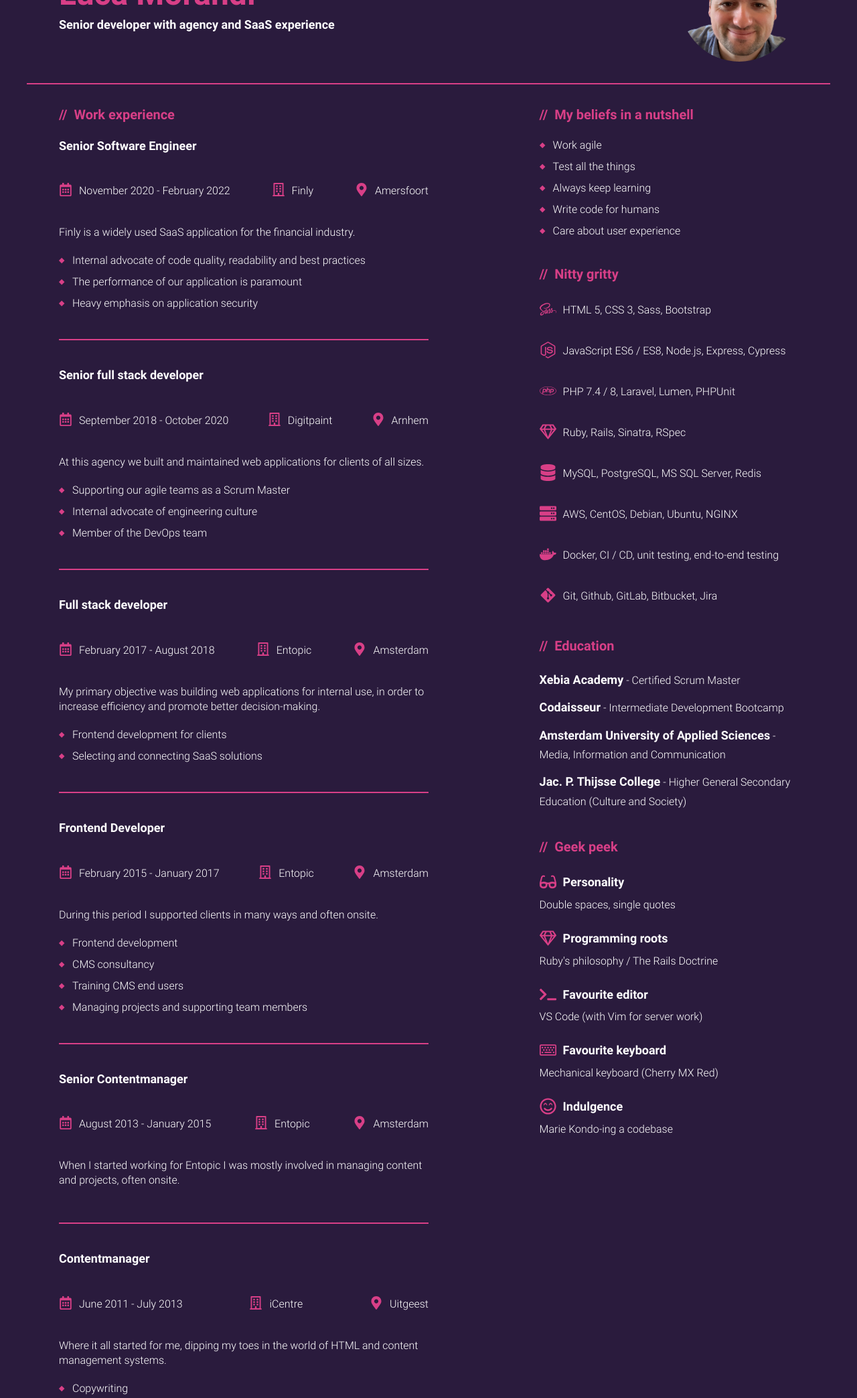
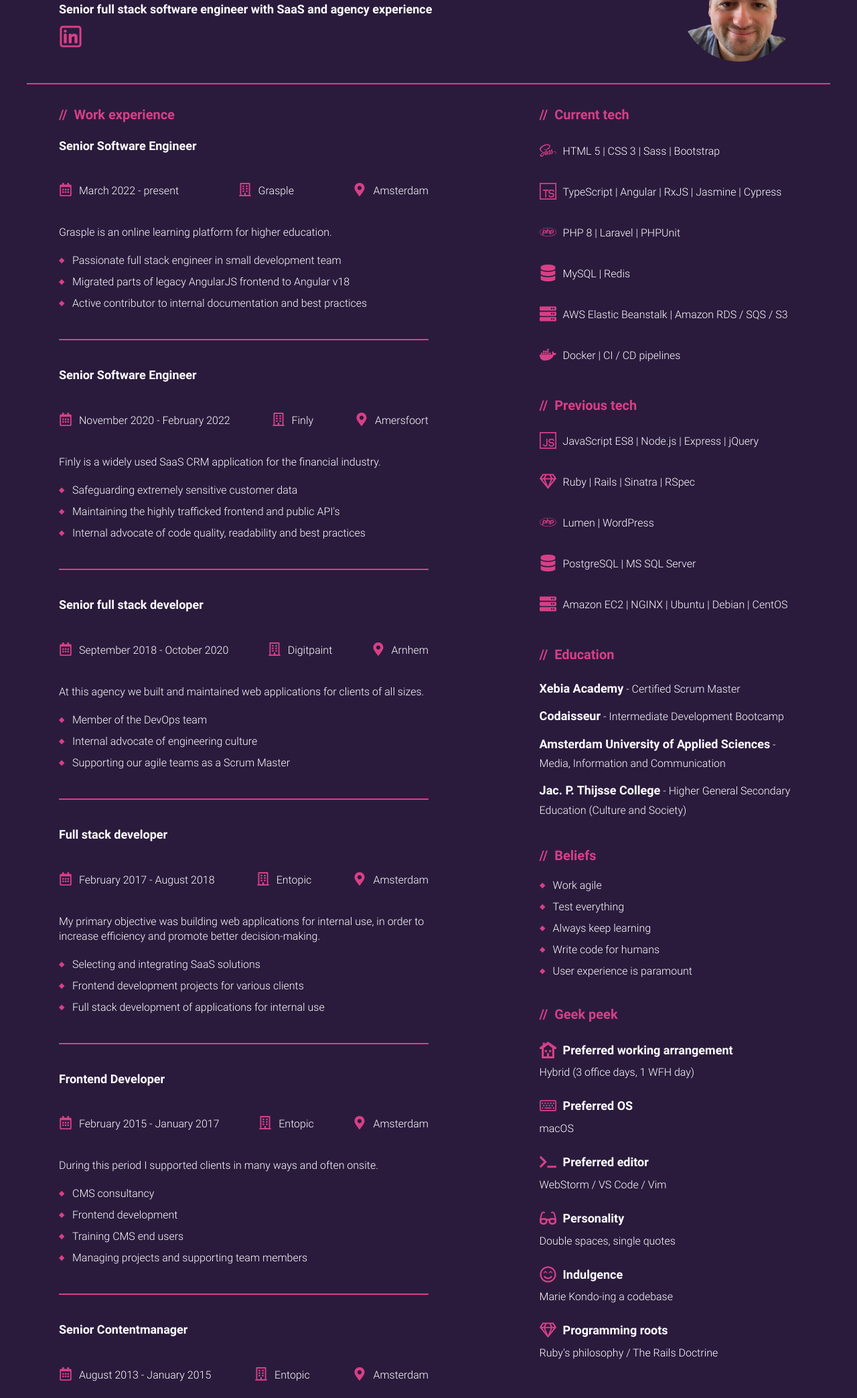
Before and after one commit to LucaMorandi/resume, a website built with webpack: page src/index.html in a window 1280 px wide. Shown: the part 116-2203 px from the top of the page at 67% size. Built offline with nearby package versions, Linux system fonts and the light colour scheme.

Commit message:
Changed: Update experience

```diff
--- a/src/index.html
+++ b/src/index.html
@@ -14,15 +14,37 @@
     <header class="header">
       <div class="header__content">
         <h1 class="header__title">Luca Morandi</h1>
-        <span class="header__subtitle">Senior developer with agency and SaaS experience</span>
+        <span class="header__subtitle">Senior full stack software engineer with SaaS and agency experience</span>
+        <a href="https://www.linkedin.com/in/lucamorandi/" target="_blank" title="View my LinkedIn profile">
+          <img class="header__logo" src="images/icons/linkedin.svg" />
+        </a>
       </div>
       <img class="header__image" src="images/me.png" />
     </header>
 
     <div class="resume">
       <main class="main-content">
+        <h2 class="title">Work experience</h2>
+
         <div class="experience">
-          <h2 class="title">Work experience</h2>
+          <h3 class="experience__title">Senior Software Engineer</h3>
+
+          <div class="experience__meta">
+            <span class="experience__date">March 2022 - present</span>
+            <span class="experience__company">Grasple</span>
+            <span class="experience__location">Amsterdam</span>
+          </div>
+
+          <p class="experience__description">Grasple is an online learning platform for higher education.</p>
+
+          <ul class="experience__summary">
+            <li class="experience__item">Passionate full stack engineer in small development team</li>
+            <li class="experience__item">Migrated parts of legacy AngularJS frontend to Angular v18</li>
+            <li class="experience__item">Active contributor to internal documentation and best practices</li>
+          </ul>
+        </div>
+
+        <div class="experience">
           <h3 class="experience__title">Senior Software Engineer</h3>
 
           <div class="experience__meta">
@@ -31,12 +53,12 @@
             <span class="experience__location">Amersfoort</span>
           </div>
 
-          <p class="experience__description">Finly is a widely used SaaS application for the financial industry.</p>
+          <p class="experience__description">Finly is a widely used SaaS CRM application for the financial industry.</p>
 
           <ul class="experience__summary">
+            <li class="experience__item">Safeguarding extremely sensitive customer data</li>
+            <li class="experience__item">Maintaining the highly trafficked frontend and public API's</li>
             <li class="experience__item">Internal advocate of code quality, readability and best practices</li>
-            <li class="experience__item">The performance of our application is paramount</li>
-            <li class="experience__item">Heavy emphasis on application security</li>
           </ul>
         </div>
 
@@ -52,9 +74,9 @@
           <p class="experience__description">At this agency we built and maintained web applications for clients of all sizes.</p>
 
           <ul class="experience__summary">
+            <li class="experience__item">Member of the DevOps team</li>
+            <li class="experience__item">Internal advocate of engineering culture</li>
             <li class="experience__item">Supporting our agile teams as a Scrum Master</li>
-            <li class="experience__item">Internal advocate of engineering culture</li>
-            <li class="experience__item">Member of the DevOps team</li>
           </ul>
         </div>
 
@@ -70,8 +92,9 @@
           <p class="experience__description">My primary objective was building web applications for internal use, in order to increase efficiency and promote better decision-making.</p>
 
           <ul class="experience__summary">
-            <li class="experience__item">Frontend development for clients</li>
-            <li class="experience__item">Selecting and connecting SaaS solutions</li>
+            <li class="experience__item">Selecting and integrating SaaS solutions</li>
+            <li class="experience__item">Frontend development projects for various clients</li>
+            <li class="experience__item">Full stack development of applications for internal use</li>
           </ul>
         </div>
 
@@ -87,8 +110,8 @@
           <p class="experience__description">During this period I supported clients in many ways and often onsite.</p>
 
           <ul class="experience__summary">
+            <li class="experience__item">CMS consultancy</li>
             <li class="experience__item">Frontend development</li>
-            <li class="experience__item">CMS consultancy</li>
             <li class="experience__item">Training CMS end users</li>
             <li class="experience__item">Managing projects and supporting team members</li>
           </ul>
@@ -103,7 +126,12 @@
             <span class="experience__location">Amsterdam</span>
           </div>
 
-          <p class="experience__description">When I started working for Entopic I was mostly involved in managing content and projects, often onsite.</p>
+          <p class="experience__description">When I started at Entopic I mostly managed content and projects for customers big and small.</p>
+
+          <ul class="experience__summary">
+            <li class="experience__item">Managing content migration projects</li>
+            <li class="experience__item">Managing content in various CMS systems</li>
+          </ul>
         </div>
 
         <div class="experience">
@@ -119,57 +147,61 @@
 
           <ul class="experience__summary">
             <li class="experience__item">Copywriting</li>
+            <li class="experience__item">Search engine optimization</li>
             <li class="experience__item">Managing content in Magento</li>
-            <li class="experience__item">Search engine optimization</li>
           </ul>
         </div>
       </main>
 
       <aside class="aside">
-        <div class="facts facts--beliefs">
-          <h2 class="title">My beliefs in a nutshell</h2>
-
-          <ul class="facts__list">
-            <li class="facts__item">Work agile</li>
-            <li class="facts__item">Test all the things</li>
-            <li class="facts__item">Always keep learning</li>
-            <li class="facts__item">Write code for humans</li>
-            <li class="facts__item">Care about user experience</li>
-          </ul>
-        </div>
-
-        <div class="facts facts--details">
-          <h2 class="title">Nitty gritty</h2>
+        <section class="facts facts--details">
+          <h2 class="title">Current tech</h2>
 
           <ul class="facts__list">
             <li class="facts__item">
-              <span class="facts__title facts__title--frontend">HTML 5, CSS 3, Sass, Bootstrap</span>
+              <span class="facts__title facts__title--frontend">HTML 5 | CSS 3 | Sass | Bootstrap</span>
             </li>
             <li class="facts__item">
-              <span class="facts__title facts__title--javascript">JavaScript ES6 / ES8, Node.js, Express, Cypress</span>
+              <span class="facts__title facts__title--ts">TypeScript | Angular | RxJS | Jasmine | Cypress</span>
             </li>
             <li class="facts__item">
-              <span class="facts__title facts__title--php">PHP 7.4 / 8, Laravel, Lumen, PHPUnit</span>
+              <span class="facts__title facts__title--php">PHP 8 | Laravel | PHPUnit</span>
             </li>
             <li class="facts__item">
-              <span class="facts__title facts__title--ruby">Ruby, Rails, Sinatra, RSpec</span>
+              <span class="facts__title facts__title--db">MySQL | Redis</span>
             </li>
             <li class="facts__item">
-              <span class="facts__title facts__title--db">MySQL, PostgreSQL, MS SQL Server, Redis</span>
+              <span class="facts__title facts__title--server">AWS Elastic Beanstalk | Amazon RDS / SQS / S3</span>
             </li>
             <li class="facts__item">
-              <span class="facts__title facts__title--server">AWS, CentOS, Debian, Ubuntu, NGINX</span>
+              <span class="facts__title facts__title--docker">Docker | CI / CD pipelines</span>
+            </li>
+          </ul>
+        </section>
+
+        <section class="facts facts--details">
+          <h2 class="title">Previous tech</h2>
+
+          <ul class="facts__list">
+            <li class="facts__item">
+              <span class="facts__title facts__title--js">JavaScript ES8 | Node.js | Express | jQuery</span>
             </li>
             <li class="facts__item">
-              <span class="facts__title facts__title--docker">Docker, CI / CD, unit testing, end-to-end testing</span>
+              <span class="facts__title facts__title--ruby">Ruby | Rails | Sinatra | RSpec</span>
             </li>
             <li class="facts__item">
-              <span class="facts__title facts__title--git">Git, Github, GitLab, Bitbucket, Jira</span>
+              <span class="facts__title facts__title--php">Lumen | WordPress</span>
+            </li>
+            <li class="facts__item">
+              <span class="facts__title facts__title--db">PostgreSQL | MS SQL Server</span>
+            </li>
+            <li class="facts__item">
+              <span class="facts__title facts__title--server">Amazon EC2 | NGINX | Ubuntu | Debian | CentOS</span>
             </li>
           </ul>
-        </div>
+        </section>
 
-        <div class="facts facts--education">
+        <section class="facts facts--education">
           <h2 class="title">Education</h2>
 
           <ul class="facts__list">
@@ -190,39 +222,59 @@
               <span class="facts__description">Higher General Secondary Education (Culture and Society)</span>
             </li>
           </ul>
-        </div>
+        </section>
 
-        <div class="facts">
+        <section class="facts facts--beliefs">
+          <h2 class="title">Beliefs</h2>
+
+          <ul class="facts__list">
+            <li class="facts__item">Work agile</li>
+            <li class="facts__item">Test everything</li>
+            <li class="facts__item">Always keep learning</li>
+            <li class="facts__item">Write code for humans</li>
+            <li class="facts__item">User experience is paramount</li>
+          </ul>
+        </section>
+
+        <section class="facts">
           <h2 class="title">Geek peek</h2>
 
           <ul class="facts__list">
+            <li class="facts__item">
+              <span class="facts__title facts__title--house">Preferred working arrangement</span>
+              <span class="facts__description">Hybrid (3 office days, 1 WFH day)</span>
+            </li>
+            <li class="facts__item">
+              <span class="facts__title facts__title--keyboard">Preferred OS</span>
+              <span class="facts__description">macOS</span>
+            </li>
+            <li class="facts__item">
+              <span class="facts__title facts__title--terminal">Preferred editor</span>
+              <span class="facts__description">WebStorm / VS Code / Vim</span>
+            </li>
             <li class="facts__item">
               <span class="facts__title facts__title--about">Personality</span>
               <span class="facts__description">Double spaces, single quotes</span>
             </li>
             <li class="facts__item">
+              <span class="facts__title facts__title--like">Indulgence</span>
+              <span class="facts__description">Marie Kondo-ing a codebase</span>
+            </li>
+            <li class="facts__item">
               <span class="facts__title facts__title--ruby">Programming roots</span>
               <span class="facts__description">Ruby's philosophy / The Rails Doctrine</span>
             </li>
-            <li class="facts__item">
-              <span class="facts__title facts__title--terminal">Favourite editor</span>
-              <span class="facts__description">VS Code (with Vim for server work)</span>
-            </li>
-            <li class="facts__item">
-              <span class="facts__title facts__title--keyboard">Favourite keyboard</span>
-              <span class="facts__description">Mechanical keyboard (Cherry MX Red)</span>
-            </li>
-            <li class="facts__item">
-              <span class="facts__title facts__title--like">Indulgence</span>
-              <span class="facts__description">Marie Kondo-ing a codebase</span>
-            </li>
           </ul>
-        </div>
+        </section>
       </aside>
     </div>
 
     <footer class="footer">
-      <a href="https://github.com/LucaMorandi/resume" title="View this repository on Github" class="footer__text">Made with <i class="footer__icon"></i> by Luca</a>
+      <a href="https://github.com/LucaMorandi/resume" target="_blank" title="View this repository on Github" class="footer__text">
+        <span>Made with </span>
+        <i class="footer__icon"></i>
+        <span> by Luca</span>
+      </a>
     </footer>
   </body>
 </html>
--- a/src/scss/components/_experience.scss
+++ b/src/scss/components/_experience.scss
@@ -6,6 +6,7 @@
   &:last-of-type {
     @media ($b-min-large) {
       border: none;
+      padding-bottom: 0;
     }
   }
 }
--- a/src/scss/components/_facts.scss
+++ b/src/scss/components/_facts.scss
@@ -52,8 +52,12 @@
     content: url('../images/icons/git.svg');
   }
 
-  &--javascript::before {
-    content: url('../images/icons/node-js.svg');
+  &--house::before {
+    content: url('../images/icons/house.svg');
+  }
+
+  &--js::before {
+    content: url('../images/icons/js.svg');
   }
 
   &--keyboard::before {
@@ -82,6 +86,10 @@
 
   &--terminal::before {
     content: url('../images/icons/terminal.svg');
+  }
+
+  &--ts::before {
+    content: url('../images/icons/ts.svg');
   }
 }
 
--- a/src/scss/components/_header.scss
+++ b/src/scss/components/_header.scss
@@ -24,6 +24,10 @@
   @include font-size-h3;
 }
 
+.header__logo {
+  margin-top: $m-tiny;
+}
+
 .header__image {
   margin-left: $m-small;
   width: 5rem;
```
Also changed, not shown: src/images/icons/house.svg (added), src/images/icons/js.svg (added), src/images/icons/linkedin.svg (added), src/images/icons/node-js.svg (deleted), src/images/icons/ts.svg (added).
